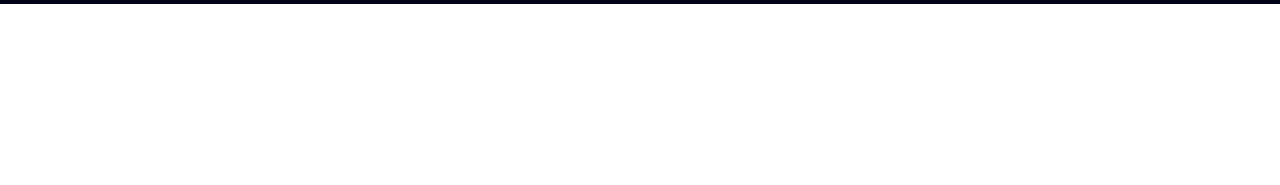
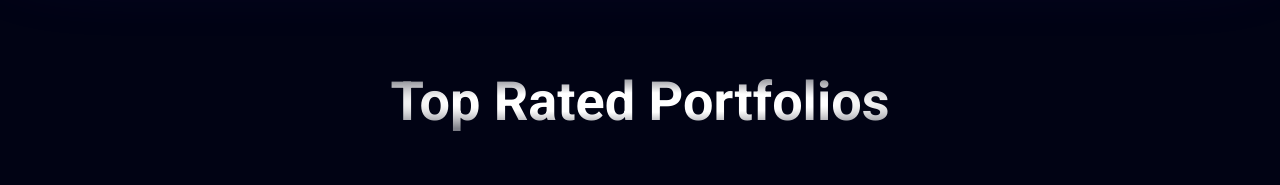
Before and after one commit to NigarAsadova/ClickCraft, a React (Vite) app: page / in a window 1280 px wide. Shown: the part 1879-2064 px from the top of the page. Before the commit the page ends 1883 px from the top, so only its background shows below. Built offline with nearby package versions, Linux system fonts and the light colour scheme.

Commit message:
Extract "How It Works" title into separate component

```diff
--- /dev/null
+++ b/src/components/Home/HowItWorks.jsx
@@ -0,0 +1,11 @@
+import star from "../../assets/icons/stars.svg";
+const HowItWorks = () => {
+    return (
+        <div className="flex items-center gap-3 mb-5">
+        <div><img src={star} alt="stars" /></div>
+        <span className="bg-custom-blue-gradient bg-clip-text text-transparent text-base font-medium uppercase tracking-[0.25em] ">How It Works</span>
+    </div>
+     );
+}
+
+export default HowItWorks;
--- a/src/components/Home/SetUp.jsx
+++ b/src/components/Home/SetUp.jsx
@@ -1,7 +1,7 @@
 import SectionTitle from "../SectionTitle";
 import Button from "../Button";
-import star from "../../assets/icons/stars.svg";
 import saly from "../../assets/imgs/Saly-13.svg";
+import HowItWorks from "./HowItWorks";
 const SetUp = () => {
     return (
         <div className="max-w-[1520px] mx-auto">
@@ -15,10 +15,7 @@
                         <img src={saly} alt="saly" />
                     </div>
                     <div className="max-w-[615px]">
-                        <div className="flex items-center gap-3 mb-5">
-                            <div><img src={star} alt="stars" /></div>
-                            <span className="bg-custom-blue-gradient bg-clip-text text-transparent text-base font-medium uppercase tracking-[0.25em] ">How It Works</span>
-                        </div>
+                        <HowItWorks />
                         <h3 className="font-bold text-[44px] leading-[52.8px] bg-custom-white-gradient bg-clip-text text-transparent">Complete Your Profile</h3>
                         <p className="my-6 font-normal text-[26px] text-[#77798F] leading-[41.6px]"> Just share your details, choose a template, and see your personal portfolio magically appear. Confirm or make any changes you like, and  Grab a special link to share your portfolio with everyone. Boost your online presence the easy way!</p>
                         <Button text="Complete Your Profile" to="#" />
--- a/src/components/Home/TopPorts.jsx
+++ b/src/components/Home/TopPorts.jsx
@@ -2,8 +2,8 @@
 
 const TopPorts = () => {
     return (
-         <div>
-            <SectionTitle text="Top Rated Portfolios" />
+         <div className="mt-[135px]">
+            <SectionTitle title="Top Rated Portfolios" />
         </div>
      );
 }
--- a/src/pages/Home.jsx
+++ b/src/pages/Home.jsx
@@ -1,5 +1,6 @@
 import Header from "../components/Header/Header";
 import SetUp from "../components/Home/SetUp";
+import TopPorts from "../components/Home/TopPorts";
 import Welcome from "../components/Home/Welcome";
 
 const Home = () => {
@@ -7,6 +8,7 @@
         <div className="font-Roboto">
             <Welcome />
             <SetUp />
+            <TopPorts />
         </div>
     );
 }
```
